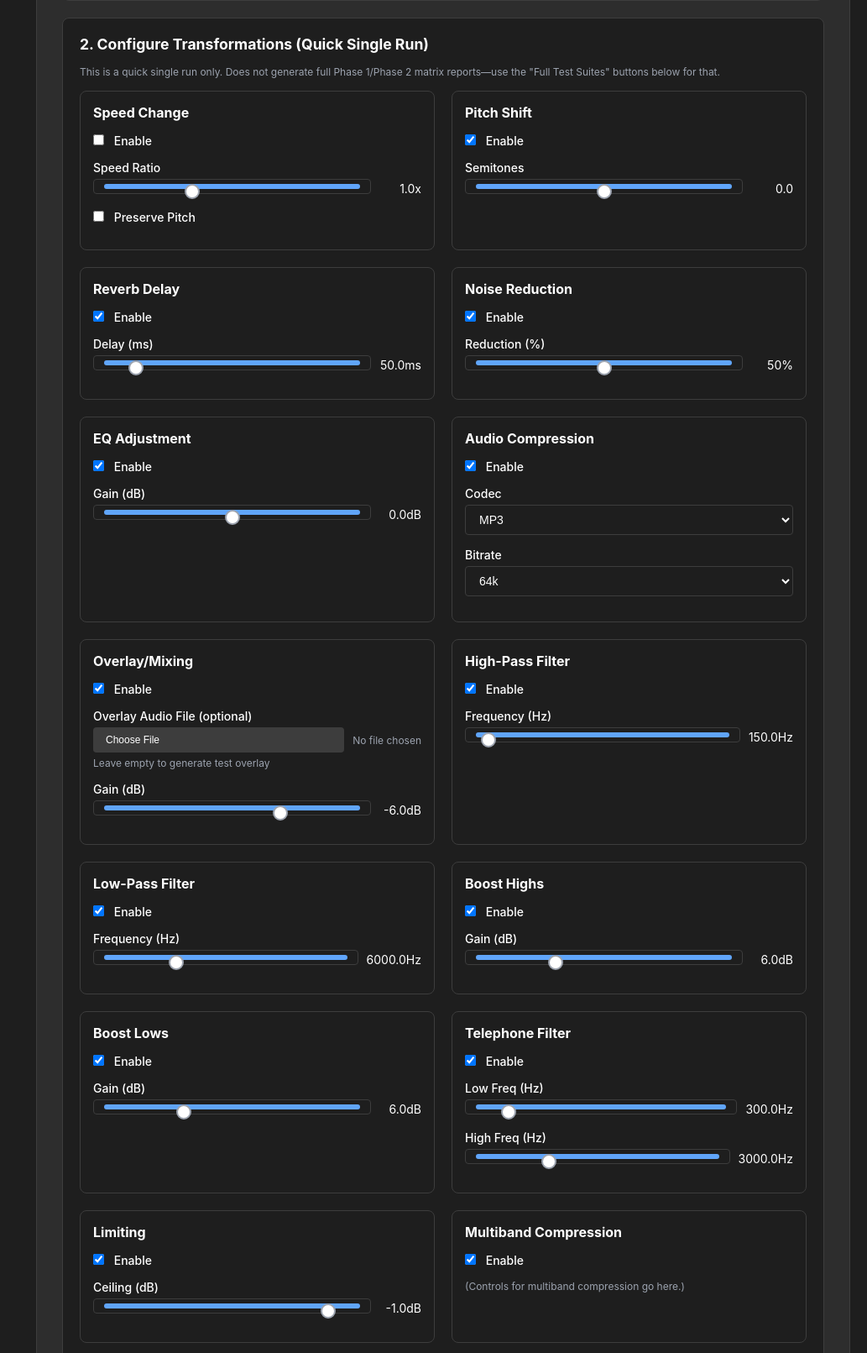
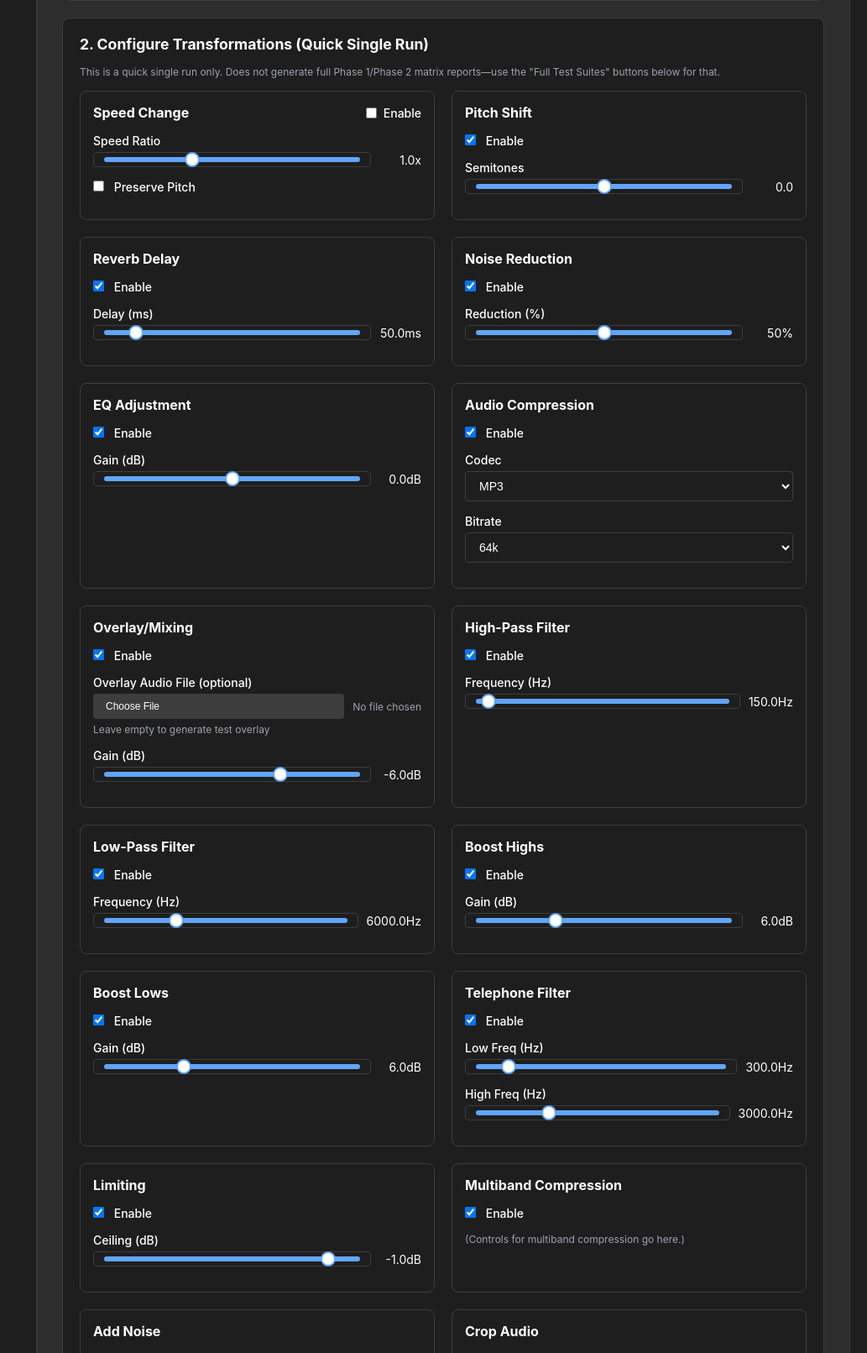
Before and after one commit to bluesoradev/audio-fingerprint, a FastAPI app: page / in a window 1280 px wide. Shown: the part 675-2286 px from the top of the page at 84% size, without its empty margins (247-1280 px from the left). Run offline with FastAPI, Linux system fonts and the light colour scheme; data that the repository does not hold is empty; some libraries are stand-ins or nearby versions.

Commit message:
fix: update UI

```diff
--- a/ui/templates/index.html
+++ b/ui/templates/index.html
@@ -248,15 +248,22 @@
         .slider-wrapper {
             flex: 1;
             position: relative;
+            display: flex;
+            align-items: center;
+            height: 18px;
         }
 
         .slider {
             width: 100%;
             height: 6px;
             border-radius: 3px;
-            background: #ffffff;
+            background: transparent;
             outline: none;
             -webkit-appearance: none;
+            appearance: none;
+            margin: 0;
+            padding: 0;
+            position: relative;
         }
 
         .slider::-webkit-slider-thumb {
@@ -266,8 +273,9 @@
             height: 18px;
             border-radius: 9px;
             background: #ffffff;
-            border: 2px solid #9ca3af;
+            border: 2px solid #60a5fa;
             cursor: pointer;
+            margin-top: -6px;
         }
 
         .slider::-moz-range-thumb {
@@ -275,20 +283,26 @@
             height: 18px;
             border-radius: 9px;
             background: #ffffff;
-            border: 2px solid #9ca3af;
+            border: 2px solid #60a5fa;
             cursor: pointer;
+            appearance: none;
+            -moz-appearance: none;
         }
 
         .slider::-webkit-slider-runnable-track {
             height: 6px;
             background: #60a5fa;
             border-radius: 3px;
+            border: none;
+            outline: none;
         }
 
         .slider::-moz-range-track {
             height: 6px;
             background: #60a5fa;
             border-radius: 3px;
+            border: none;
+            outline: none;
         }
 
         .slider-value {
@@ -523,6 +537,36 @@
         .transform-card h4 {
             margin-bottom: 15px;
             color: #ffffff;
+        }
+
+        .transform-card-header {
+            display: flex;
+            justify-content: space-between;
+            align-items: center;
+            margin-bottom: 15px;
+        }
+
+        .transform-card-header h4 {
+            margin: 0;
+            flex: 1;
+        }
+
+        .transform-card-header .enable-checkbox {
+            display: flex;
+            align-items: center;
+            gap: 8px;
+        }
+
+        .transform-card-header .enable-checkbox input[type="checkbox"] {
+            width: auto;
+            margin: 0;
+        }
+
+        .transform-card-header .enable-checkbox label {
+            margin: 0;
+            color: #ffffff;
+            font-weight: 500;
+            font-size: 14px;
         }
 
         /* Audio Player Styles */
@@ -1368,11 +1412,12 @@
                         <div class="transform-grid">
                             <!-- Speed Control -->
                             <div class="transform-card">
-                                <h4> Speed Change</h4>
-                                <div class="form-group">
-                                    <label>
-                                        <input type="checkbox" id="deliverablesSpeedEnabled" onchange="updateDeliverablesTransformState()"> Enable
-                                    </label>
+                                <div class="transform-card-header">
+                                    <h4> Speed Change</h4>
+                                    <div class="enable-checkbox">
+                                        <input type="checkbox" id="deliverablesSpeedEnabled" onchange="updateDeliverablesTransformState()">
+                                        <label for="deliverablesSpeedEnabled">Enable</label>
+                                    </div>
                                 </div>
                                 <div class="form-group">
                                     <label>Speed Ratio</label>
```
Also changed, not shown: reports/render_report.py (+45 -37 lines).
